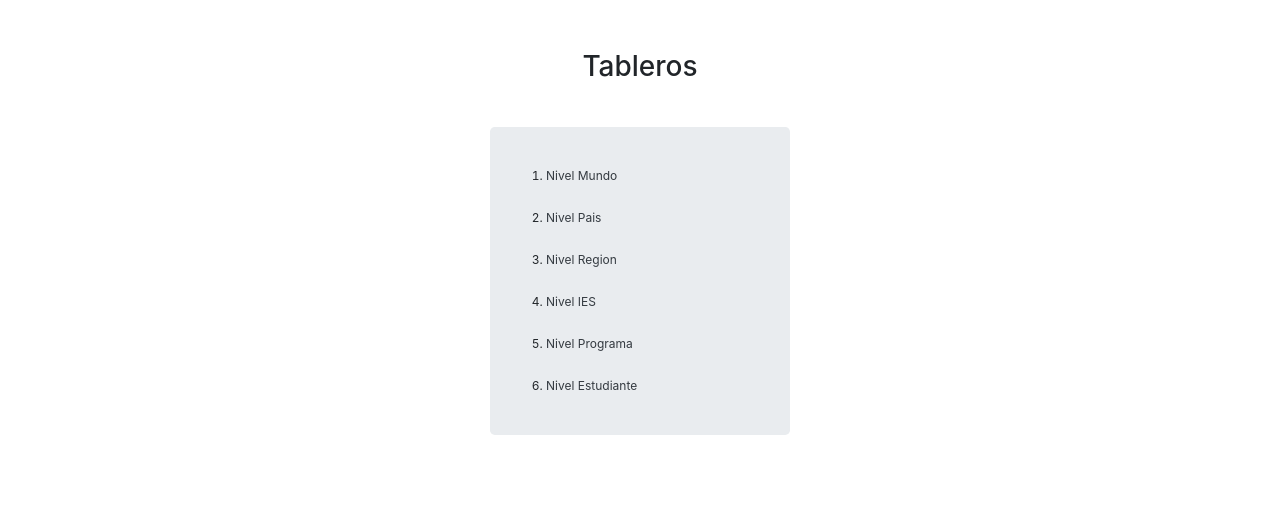
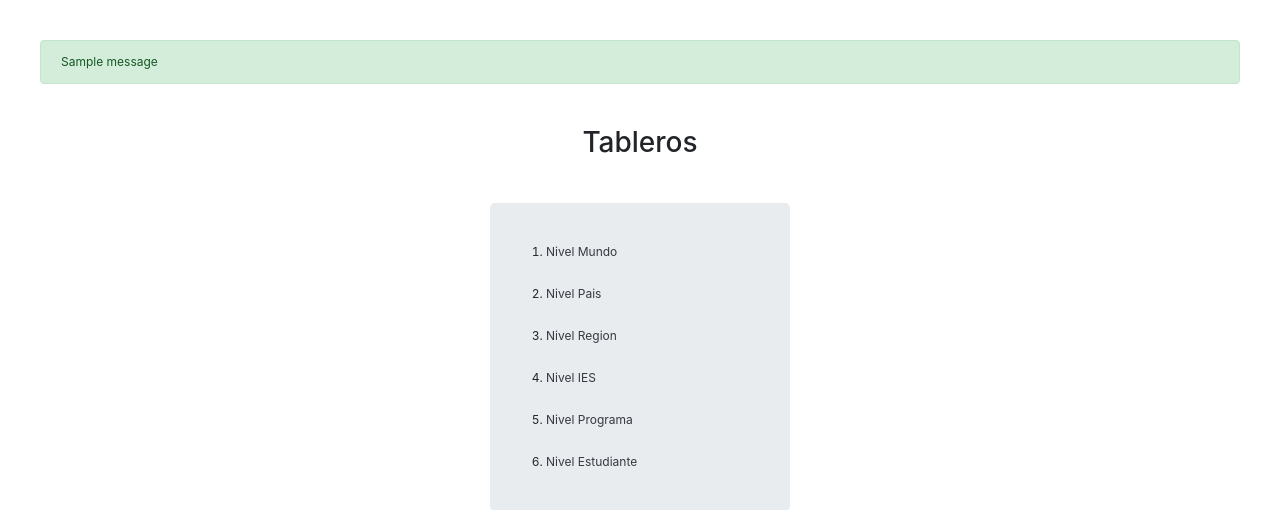
Before and after one commit to juanesquintero/pleyades, a Flask app: page /_deprecado/#TABLEROS/ in a window 1280 px wide. Shown: the part 63-573 px from the top of the page. Run offline with Flask 3, Linux system fonts and the light colour scheme; one stand-in notice (Sample message) is shown; parts of the project's set-up code (start-up, migrations or seed data) failed here and were passed over; some libraries are stand-ins or nearby versions.

Commit message:
feat: flash messages

```diff
--- a/web/templates/components/sideBar.html
+++ b/web/templates/components/sideBar.html
@@ -128,3 +128,5 @@
 
         <!-- MAIN -->
         <div class="col m-4 px-3 py-2 ">
+
+            {% include 'utils/messages.html' %}
--- /dev/null
+++ b/web/templates/utils/messages.html
@@ -0,0 +1,17 @@
+<section>
+    <!-- Flash Messages -->
+    {% with messages = get_flashed_messages(with_categories=true) %}
+        {% if messages %}
+        <div class="py-2 w-100">
+            {% for category, message in messages %}
+                {% if category != 'http' %}
+                    <div class="alert alert-{{ category }} alert-dismissible fade show itemsali" role="alert">
+                        {{ message | safe }}
+                        <!-- <button type="button" class="btn-close" data-bs-dismiss="alert" aria-label="Close"></button> -->
+                    </div>
+                {% endif %}
+            {% endfor %}
+        </div>
+        {% endif %}
+    {% endwith %}
+</section>
```
